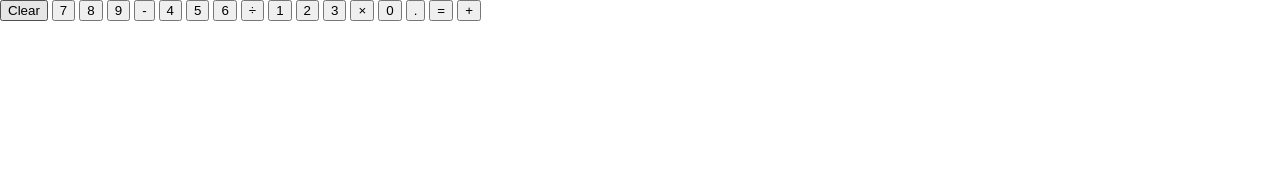
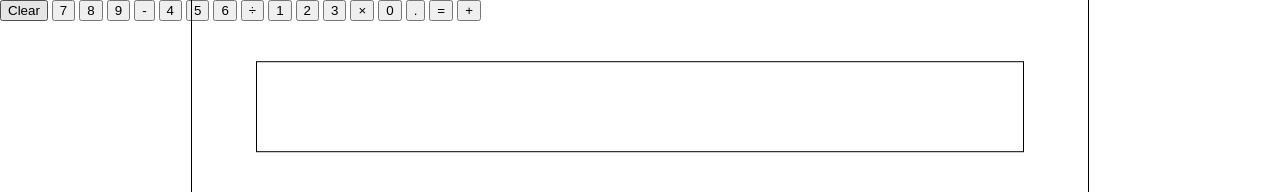
Before and after one commit to Gijs1000/calculator, a plain HTML site: page index.html in a window 1280 px wide. Shown: the top 192 px of the page. Drawn offline with Linux system fonts and the light colour scheme.

Commit message:
Finished sketch lay-out of calculator.

```diff
--- a/style.css
+++ b/style.css
@@ -1,12 +1,6 @@
 html, body {
     height: 100%;
     margin: 0;
-}
-
-main {
-    width: 60%;
-    height: 80%;
-    margin: auto;
 }
 
 .vertical-center {
@@ -21,6 +15,35 @@ main {
     padding: 7% 5% 10%;
     display: grid;
     grid-template-columns: repeat(4, 1fr);
-    grid-template-rows: repeat(6, 1fr);
+    grid-template-rows: repeat(7, 1fr);
+    grid-template-rows: 1fr 30px repeat(5, 1fr);
     grid-gap: 10px;
+    grid-template-areas:
+    "screen screen screen screen"
+    "empty empty empty empty"
+    "empty2 empty2 empty2 clear"
 }
+
+#calculator {
+    width: 60%;
+    height: 80%;
+    margin: auto;
+    border: 1px solid black;
+}
+
+#screen {
+    grid-area: screen;
+    border: 1px solid black;
+}
+
+#clear{
+    grid-area: clear;
+}
+
+.empty {
+    grid-area: empty;
+}
+
+.empty2 {
+    grid-area: empty2;
+}
```
